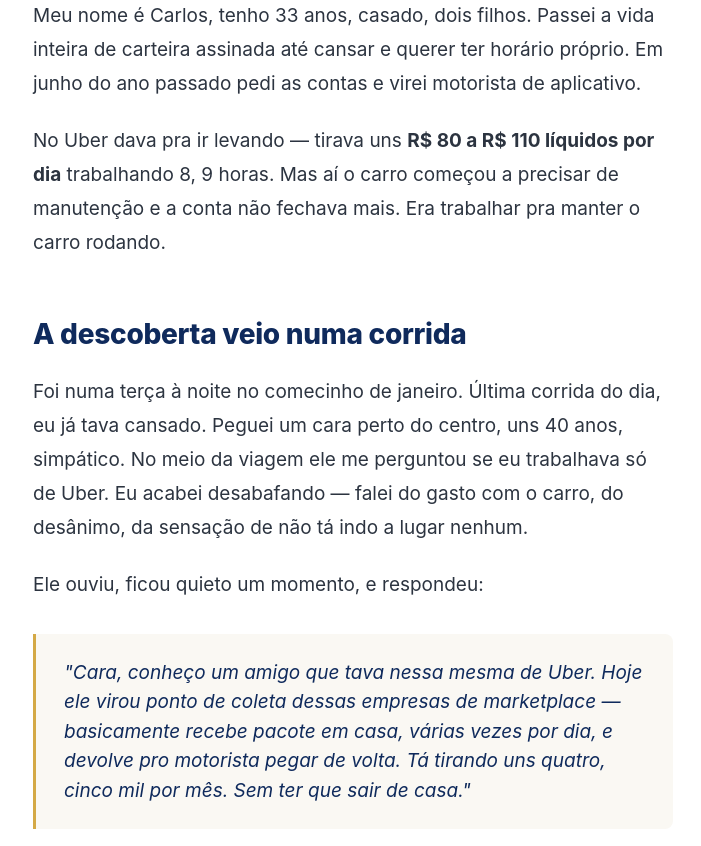
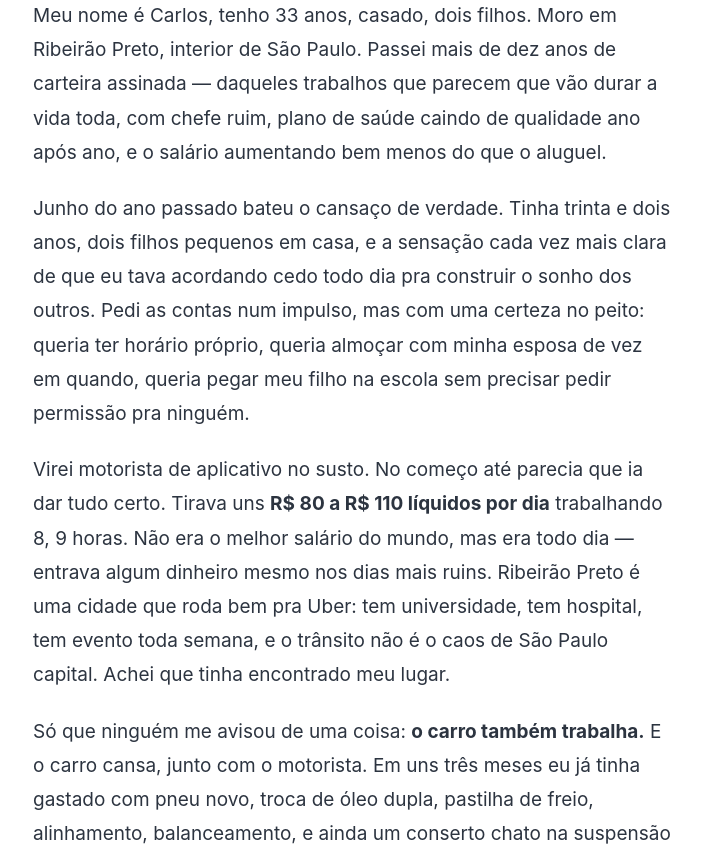
Before and after one commit to kellieflor58-rgb/coletaki-adv, a Next.js app: page /coleta in a window 1280 px wide. Shown: the part 1120-1966 px from the top of the page, without its empty margins (287-988 px from the left). Built offline with nearby package versions, Linux system fonts and the light colour scheme.

Commit message:
copy: abertura expandida - Ribeirao Preto + 10 anos CLT + manutencao do carro detalhada

```diff
--- a/app/coleta/PageClient.js
+++ b/app/coleta/PageClient.js
@@ -100,9 +100,15 @@ export default function PageClient() {
 
           <p style={{ fontSize: 21, color: INK, marginBottom: 24 }}><strong>E aí, beleza?</strong></p>
 
-          <Para>Meu nome é Carlos, tenho 33 anos, casado, dois filhos. Passei a vida inteira de carteira assinada até cansar e querer ter horário próprio. Em junho do ano passado pedi as contas e virei motorista de aplicativo.</Para>
+          <Para>Meu nome é Carlos, tenho 33 anos, casado, dois filhos. Moro em Ribeirão Preto, interior de São Paulo. Passei mais de dez anos de carteira assinada — daqueles trabalhos que parecem que vão durar a vida toda, com chefe ruim, plano de saúde caindo de qualidade ano após ano, e o salário aumentando bem menos do que o aluguel.</Para>
 
-          <Para>No Uber dava pra ir levando — tirava uns <strong>R$ 80 a R$ 110 líquidos por dia</strong> trabalhando 8, 9 horas. Mas aí o carro começou a precisar de manutenção e a conta não fechava mais. Era trabalhar pra manter o carro rodando.</Para>
+          <Para>Junho do ano passado bateu o cansaço de verdade. Tinha trinta e dois anos, dois filhos pequenos em casa, e a sensação cada vez mais clara de que eu tava acordando cedo todo dia pra construir o sonho dos outros. Pedi as contas num impulso, mas com uma certeza no peito: queria ter horário próprio, queria almoçar com minha esposa de vez em quando, queria pegar meu filho na escola sem precisar pedir permissão pra ninguém.</Para>
+
+          <Para>Virei motorista de aplicativo no susto. No começo até parecia que ia dar tudo certo. Tirava uns <strong>R$ 80 a R$ 110 líquidos por dia</strong> trabalhando 8, 9 horas. Não era o melhor salário do mundo, mas era todo dia — entrava algum dinheiro mesmo nos dias mais ruins. Ribeirão Preto é uma cidade que roda bem pra Uber: tem universidade, tem hospital, tem evento toda semana, e o trânsito não é o caos de São Paulo capital. Achei que tinha encontrado meu lugar.</Para>
+
+          <Para>Só que ninguém me avisou de uma coisa: <strong>o carro também trabalha.</strong> E o carro cansa, junto com o motorista. Em uns três meses eu já tinha gastado com pneu novo, troca de óleo dupla, pastilha de freio, alinhamento, balanceamento, e ainda um conserto chato na suspensão depois de um buraco fatal na Avenida Brasil. Cada manutenção comia uma semana inteira de corrida.</Para>
+
+          <Para>Quando eu fechava o mês, sentava com a esposa pra fazer as contas, e o resultado era sempre o mesmo: <strong>tava trabalhando pra manter o carro rodando.</strong> O dinheiro entrava na conta, mas saía igualzinho pelo posto de gasolina e pela mecânica. A esposa não falava nada, mas eu via a preocupação no olhar dela. Eu mesmo tava começando a achar que tinha tomado a pior decisão da minha vida.</Para>
 
           <H2>A descoberta veio numa corrida</H2>
 
```
